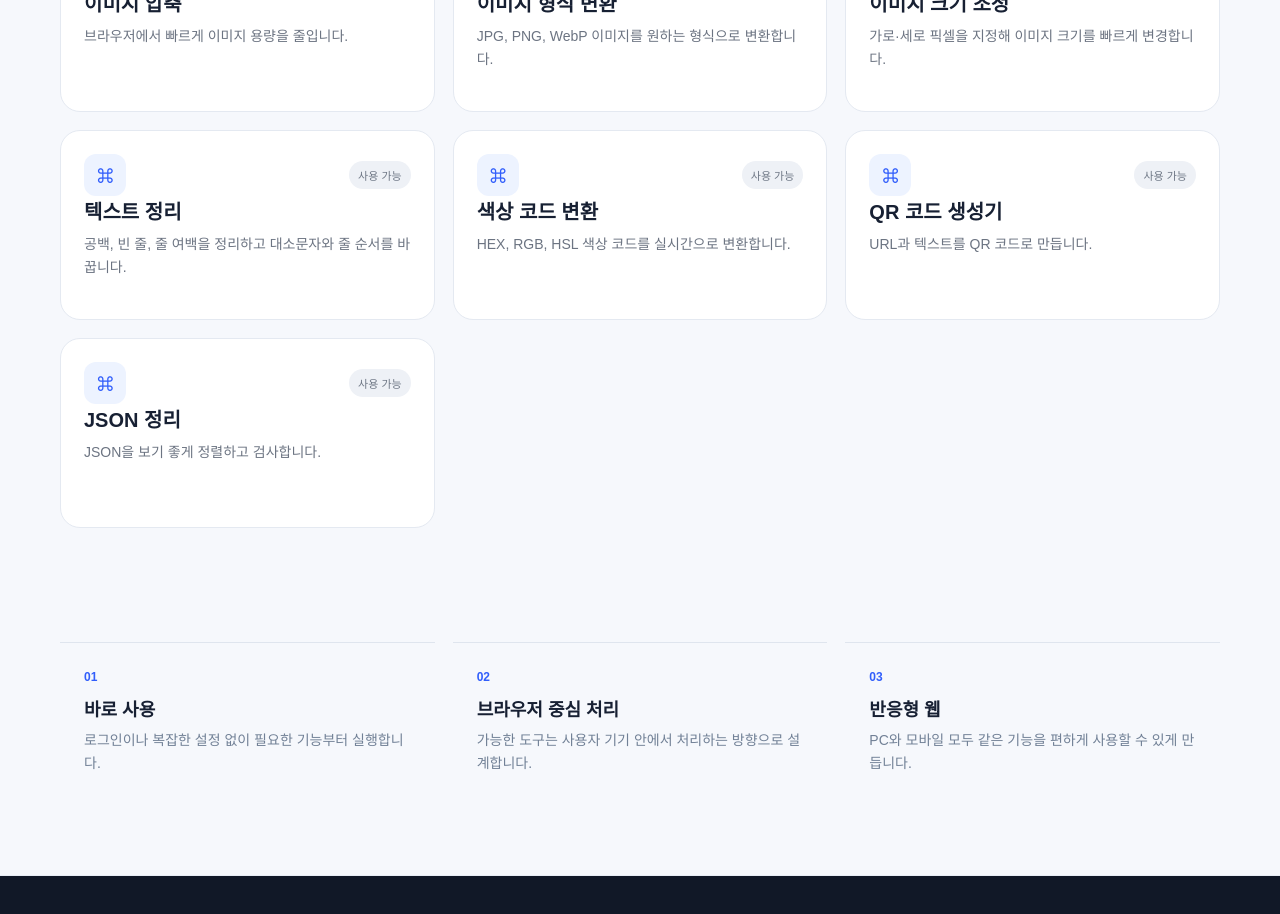
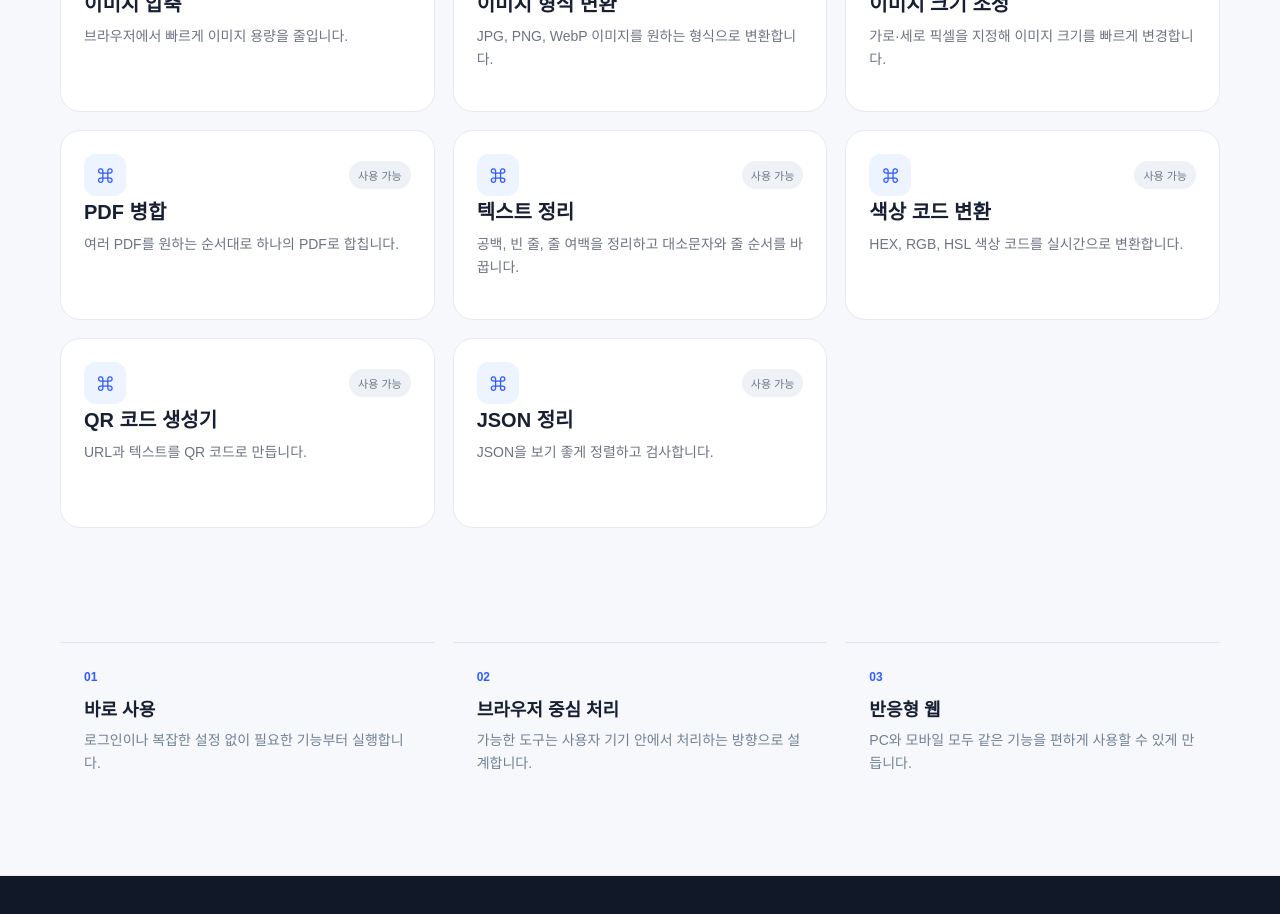
Before and after one commit to license-book/web-tools, a Next.js app: page / in a window 1280 px wide. Shown: the part 1600-2514 px from the top of the page. Built offline with nearby package versions, Linux system fonts and the light colour scheme.

Commit message:
feat: restore PDF merge catalog entry

```diff
--- a/data/tools.ts
+++ b/data/tools.ts
@@ -12,6 +12,7 @@ export const tools: ToolDefinition[] = [
   {slug:'image-compressor',title:'이미지 압축',shortDescription:'브라우저에서 빠르게 이미지 용량을 줄입니다.',description:'업로드한 이미지를 서버에 저장하지 않고 브라우저에서 처리하는 이미지 압축 도구입니다.',category:'image',keywords:['이미지 압축','사진 용량 줄이기','webp','jpg'],featured:true,badge:'사용 가능'},
   {slug:'image-converter',title:'이미지 형식 변환',shortDescription:'JPG, PNG, WebP 이미지를 원하는 형식으로 변환합니다.',description:'이미지를 서버에 저장하지 않고 브라우저에서 JPG, PNG, WebP 형식으로 변환하는 무료 도구입니다.',category:'image',keywords:['이미지 변환','JPG 변환','PNG 변환','WebP 변환','사진 변환'],featured:true,badge:'사용 가능'},
   {slug:'image-resizer',title:'이미지 크기 조정',shortDescription:'가로·세로 픽셀을 지정해 이미지 크기를 빠르게 변경합니다.',description:'원본 비율 유지 여부를 선택하고 여러 이미지의 크기를 브라우저에서 한 번에 조정하는 무료 도구입니다.',category:'image',keywords:['이미지 리사이즈','사진 크기 조절','이미지 사이즈 변경','픽셀 변경','resize image'],featured:true,badge:'사용 가능'},
+  {slug:'pdf-merge',title:'PDF 병합',shortDescription:'여러 PDF를 원하는 순서대로 하나의 PDF로 합칩니다.',description:'PDF 파일을 서버에 업로드하지 않고 브라우저에서 순서를 정해 하나의 PDF로 병합하는 무료 도구입니다.',category:'pdf',keywords:['PDF 병합','PDF 합치기','PDF merge','PDF 파일 합치기'],featured:true,badge:'사용 가능'},
   {slug:'text-cleaner',title:'텍스트 정리',shortDescription:'공백, 빈 줄, 줄 여백을 정리하고 대소문자와 줄 순서를 바꿉니다.',description:'텍스트를 서버에 전송하지 않고 브라우저에서 공백 정리, 빈 줄 정리, 줄 앞뒤 공백 제거, 대소문자 변환, 줄 정렬을 처리하는 무료 도구입니다.',category:'text',keywords:['텍스트 정리','공백 제거','빈줄 제거','대소문자 변환','문자열 정리','text cleaner'],featured:true,badge:'사용 가능'},
   {slug:'color-converter',title:'색상 코드 변환',shortDescription:'HEX, RGB, HSL 색상 코드를 실시간으로 변환합니다.',description:'색상 선택기와 HEX·RGB 입력을 이용해 HEX, RGB, HSL 값을 브라우저에서 즉시 변환하고 복사하는 무료 디자인 도구입니다.',category:'design',keywords:['색상 코드','HEX RGB 변환','RGB HSL','컬러 코드','color converter'],featured:true,badge:'사용 가능'},
   {slug:'qr-generator',title:'QR 코드 생성기',shortDescription:'URL과 텍스트를 QR 코드로 만듭니다.',description:'주소나 텍스트를 입력해 바로 사용할 수 있는 QR 코드를 브라우저에서 생성하고 PNG로 저장하는 도구입니다.',category:'utility',keywords:['QR','QR 코드','링크 QR','QR 생성','QR code generator'],featured:true,badge:'사용 가능'},
```
